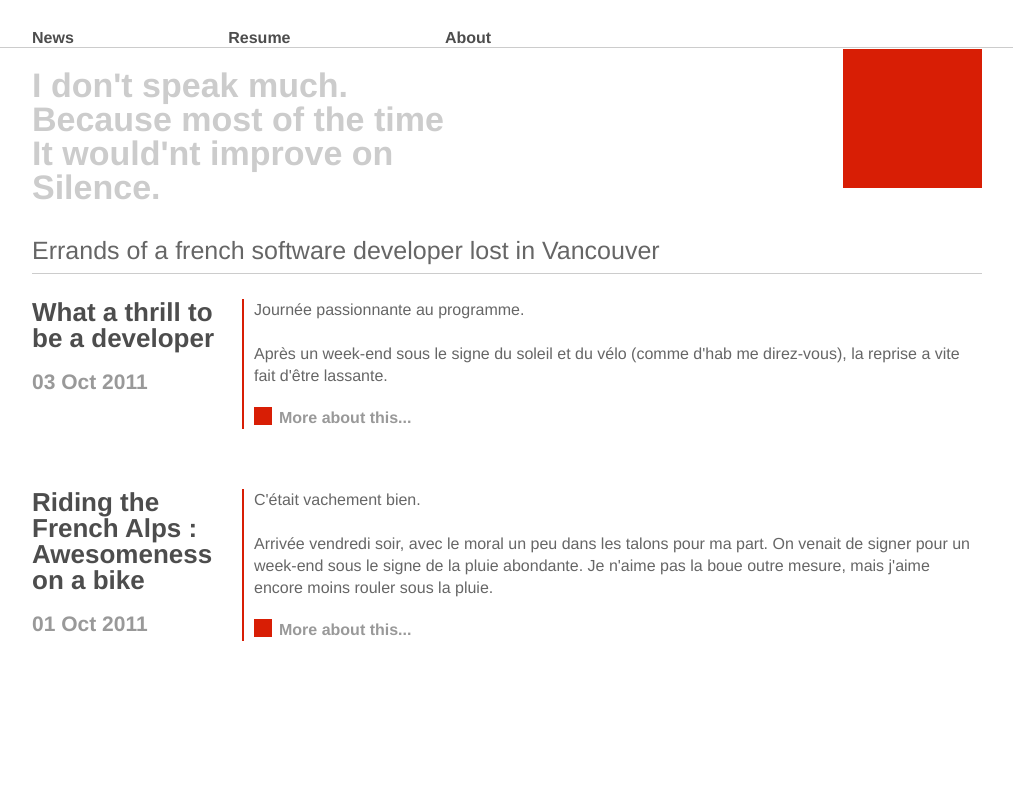
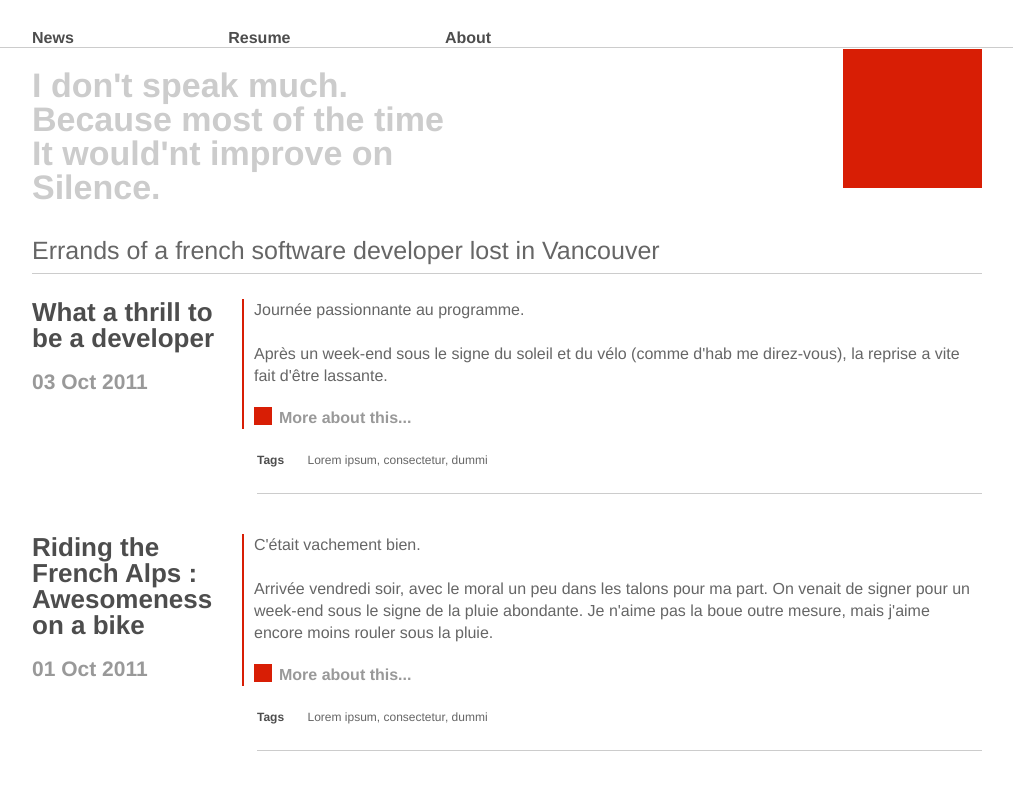
Before and after one commit to vaevictis/vaevictis.github.com, a Jekyll site: the page built from index.html, in a window 1280 px wide. Shown: the top 790 px of the page, without its empty margins (133-1146 px from the left). Built offline with Jekyll 4.4.1, drawn with Linux system fonts in a browser that asks for light colours.

Commit message:
added tags to view and styled post separation on index

```diff
--- a/css/main.css
+++ b/css/main.css
@@ -58,8 +58,7 @@ h2 {
 }
 
 #posts li {
-  padding-bottom: 30px;
-  margin-bottom: 30px;
+  margin-bottom: 40px;
 }
 
 #posts h3,
@@ -91,7 +90,7 @@ h2 {
   padding-left: 10px;
 }
 
-#posts p a {
+#posts p a.more {
   display: block;
   color: #999;
   font-weight: bold;
@@ -101,6 +100,30 @@ h2 {
   background: url(../images/layout/read_more_bullet.jpg) left top no-repeat;
 }
 
-#posts p a:hover {
+#posts p a.more:hover {
   color: #d81e05;
 }
+
+#posts p.tags {
+  border-left: none;
+  font-size: 12px;
+  padding-left: 0;
+  padding-bottom: 22px;
+  border-bottom: 1px solid #ccc;
+  margin: 20px 0 0 225px;
+}
+
+#posts p.tags span {
+  font-weight: bold;
+  margin-right: 20px;
+  color: #4d4d4d;
+}
+
+#posts p.tags a {
+  color: #666;
+  text-decoration: none;
+}
+
+#posts p.tags a:hover {
+  color: #d81e05;
+}
--- a/index.html
+++ b/index.html
@@ -12,7 +12,10 @@ title: Build in progress...
 			</h4>
 			<p>
 				{{ post.abstract }}<br />
-				<a href="{{ post.url }}">More about this...</a>
+				<a class="more" href="{{ post.url }}">More about this...</a>
+			</p>
+			<p class="tags">
+				<span>Tags</span> <a href="#">Lorem ipsum</a>, <a href="#">consectetur</a>, <a href="#">dummi</a>
 			</p>
 	</li>
   {% endfor %}
```
Also changed, not shown: images/layout/posts_separator.jpg (deleted).
